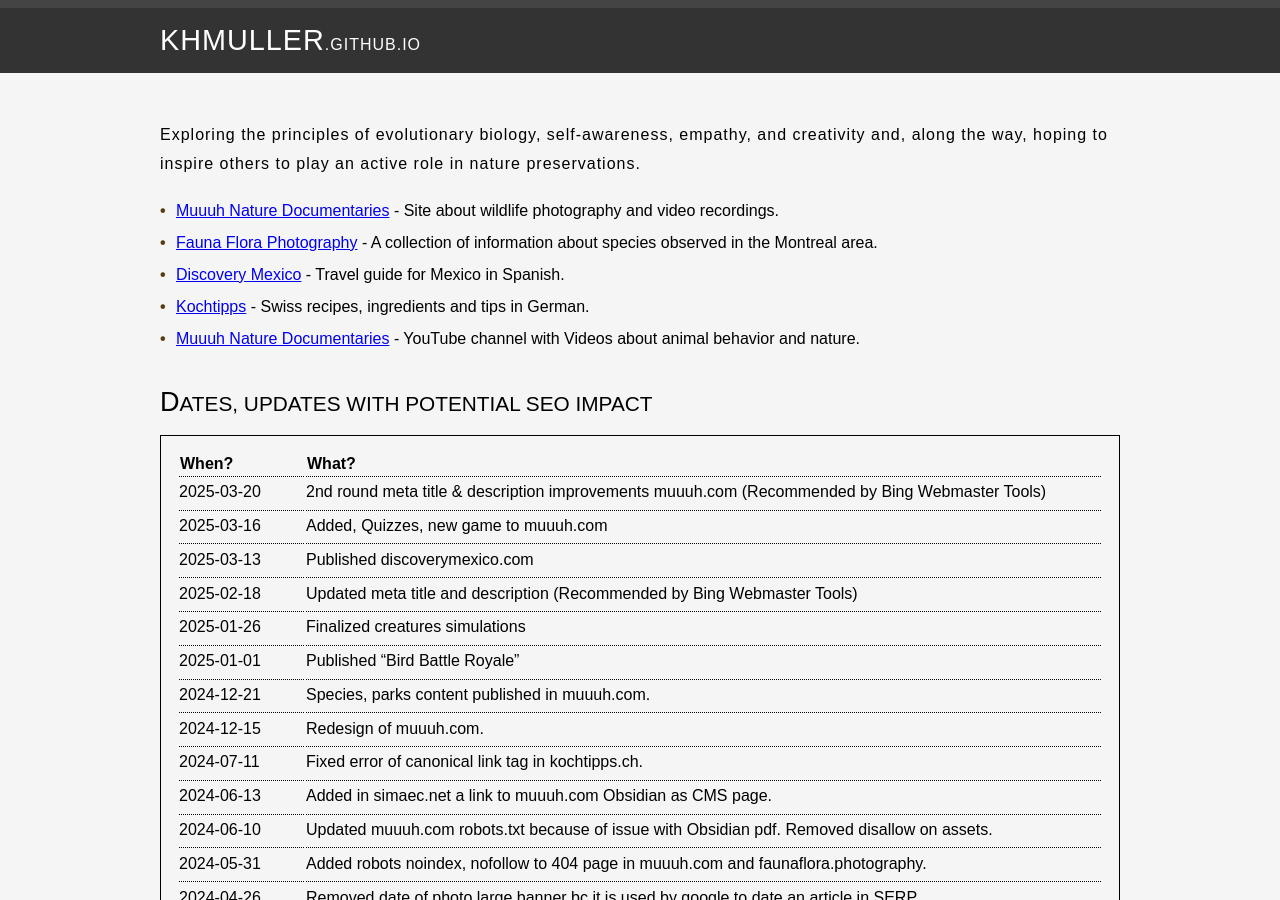
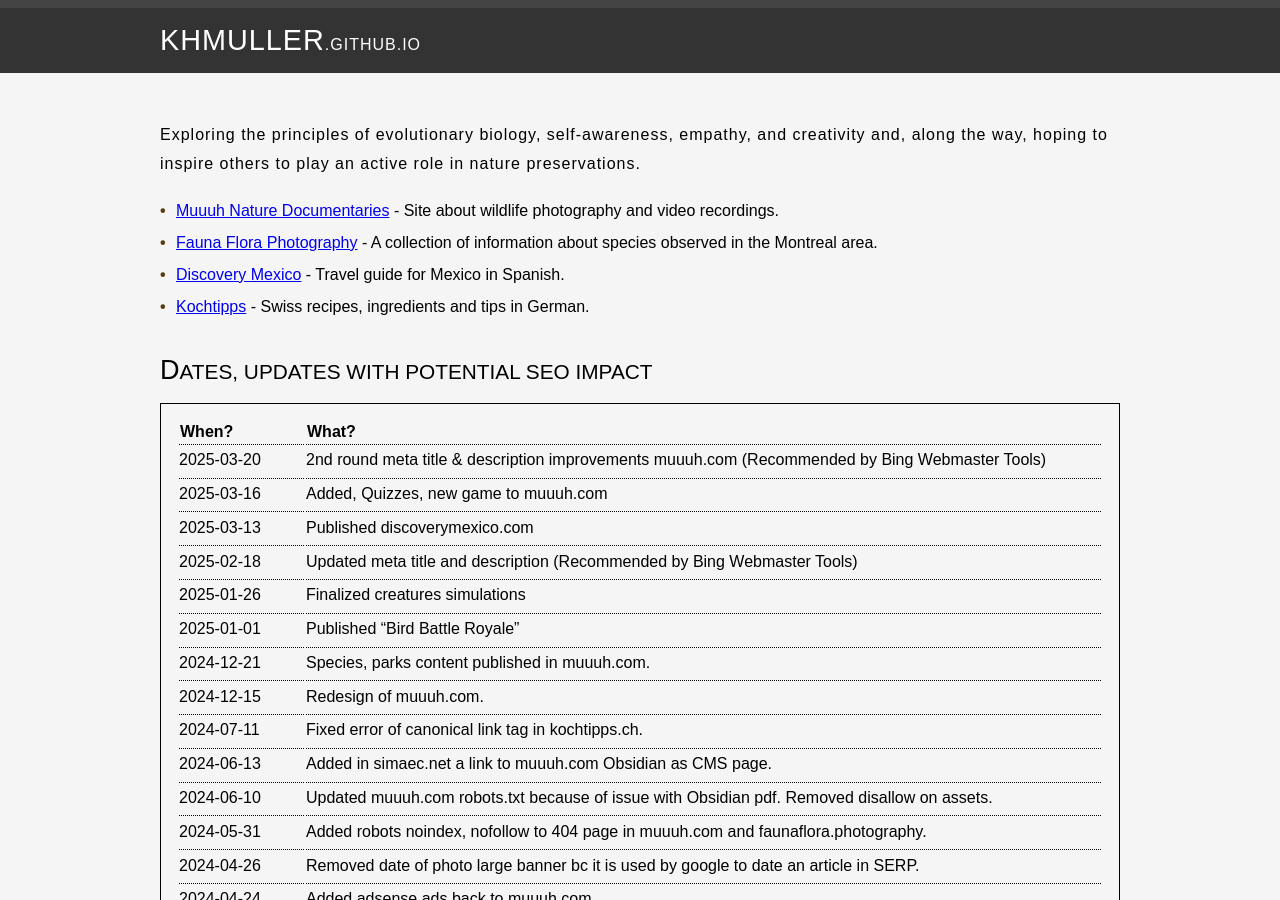
Before and after one commit to KHMuller/khmuller.github.io, a Jekyll site: the page built from index.md, in a window 1280 px wide and 900 px high. Built offline with Jekyll 4.4.1, drawn with Linux system fonts in a browser that asks for light colours.

Commit message:
Removed Video link

```diff
--- a/index.md
+++ b/index.md
@@ -11,7 +11,6 @@ Exploring the principles of evolutionary biology, self-awareness, empathy, and c
 - [Fauna Flora Photography](https://faunaflora.photography "Fauna Flora Photography") - A collection of information about species observed in the Montreal area.
 - [Discovery Mexico](https://www.discoverymexico.com "Discovery Mexico") - Travel guide for Mexico in Spanish.
 - [Kochtipps](https://www.kochtipps.ch "Kochtipps") - Swiss recipes, ingredients and tips in German.
-- [Muuuh Nature Documentaries](https://youtube.com/@Muuuh "Muuuh on YouTube") - YouTube channel with Videos about animal behavior and nature.
 
 ## Dates, Updates with Potential SEO Impact
 
```
